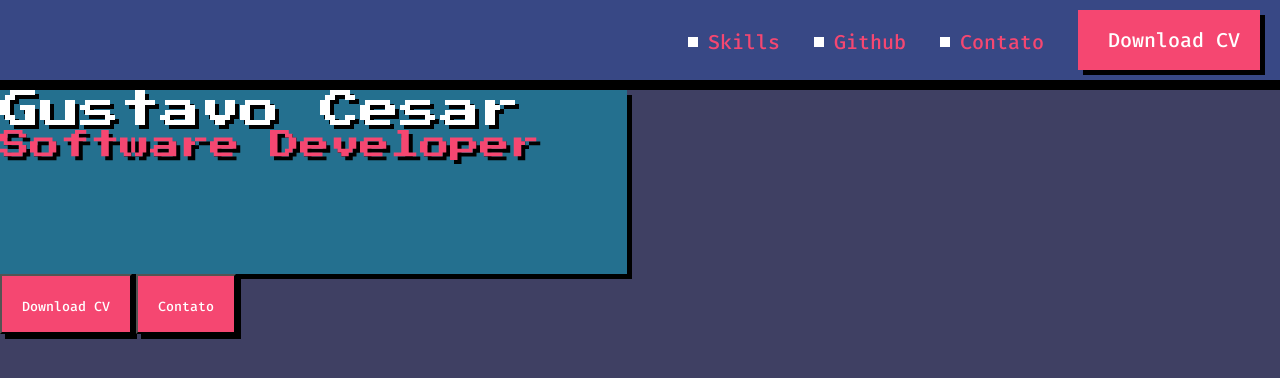
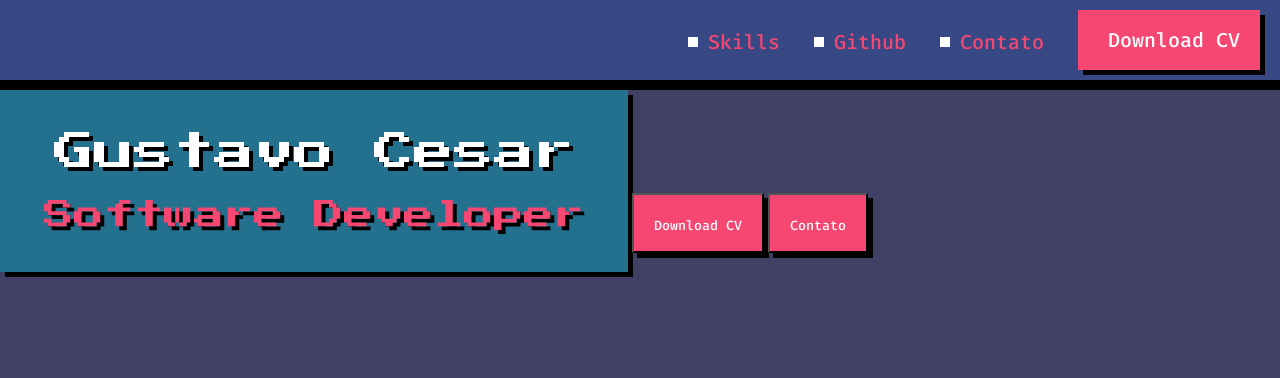
Before and after one commit to GustavoCesarSantos/portfolio, a plain HTML site: page index.html in a window 1280 px wide. Drawn offline with Linux system fonts and the light colour scheme.

Commit message:
Isolate and refactor css from the box component

```diff
--- /dev/null
+++ b/css/components/box.css
@@ -0,0 +1,14 @@
+#box {
+  display: inline-block;
+
+  padding: 42px 44px;
+
+  background-color: #24708f;
+  box-shadow: 5px 5px 0px #000000;
+
+  text-align: center;
+}
+
+#box h1 {
+  margin-bottom: 28px;
+}
--- a/css/components/title.css
+++ b/css/components/title.css
@@ -1,14 +1,6 @@
 section {
   height: 797px;
   background-color: #3f4063;
-}
-
-#identification {
-  width: 627px;
-  height: 184px;
-
-  background-color: #24708f;
-  box-shadow: 5px 5px 0px #000000;
 }
 
 h1 {
--- a/index.html
+++ b/index.html
@@ -10,6 +10,7 @@
 
     <link rel="stylesheet" href="css/reset.css">
     <link rel="stylesheet" href="css/index.css">
+    <link rel="stylesheet" href="css/components/box.css">
     <link rel="stylesheet" href="css/components/title.css">
     <link rel="stylesheet" href="css/components/subtitle.css">
 
@@ -25,7 +26,7 @@
       </nav>
     </header>
     <section>
-      <div id="identification">
+      <div id="box">
         <h1>Gustavo Cesar</h1>
         <h2>Software Developer</h2>
       </div>
```
